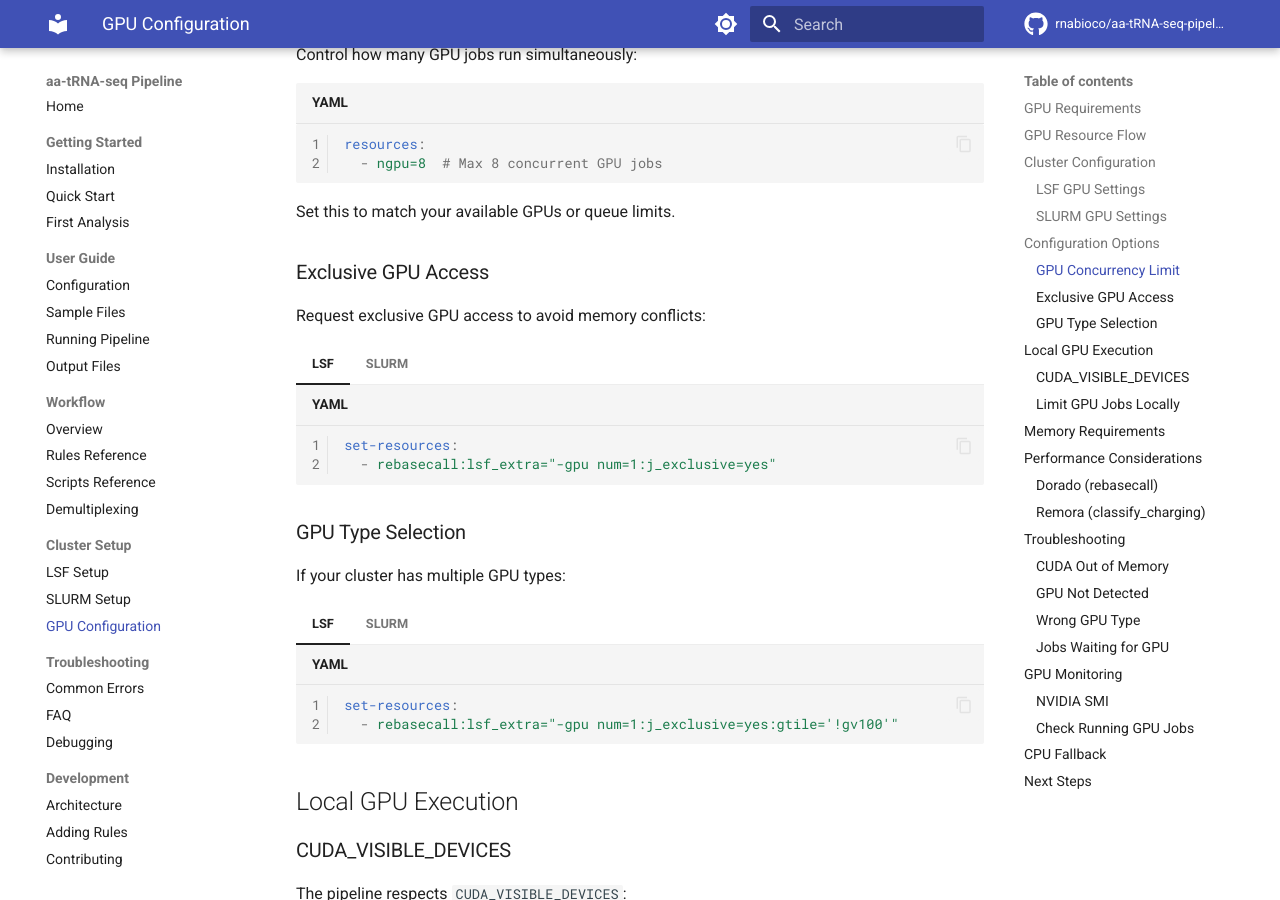
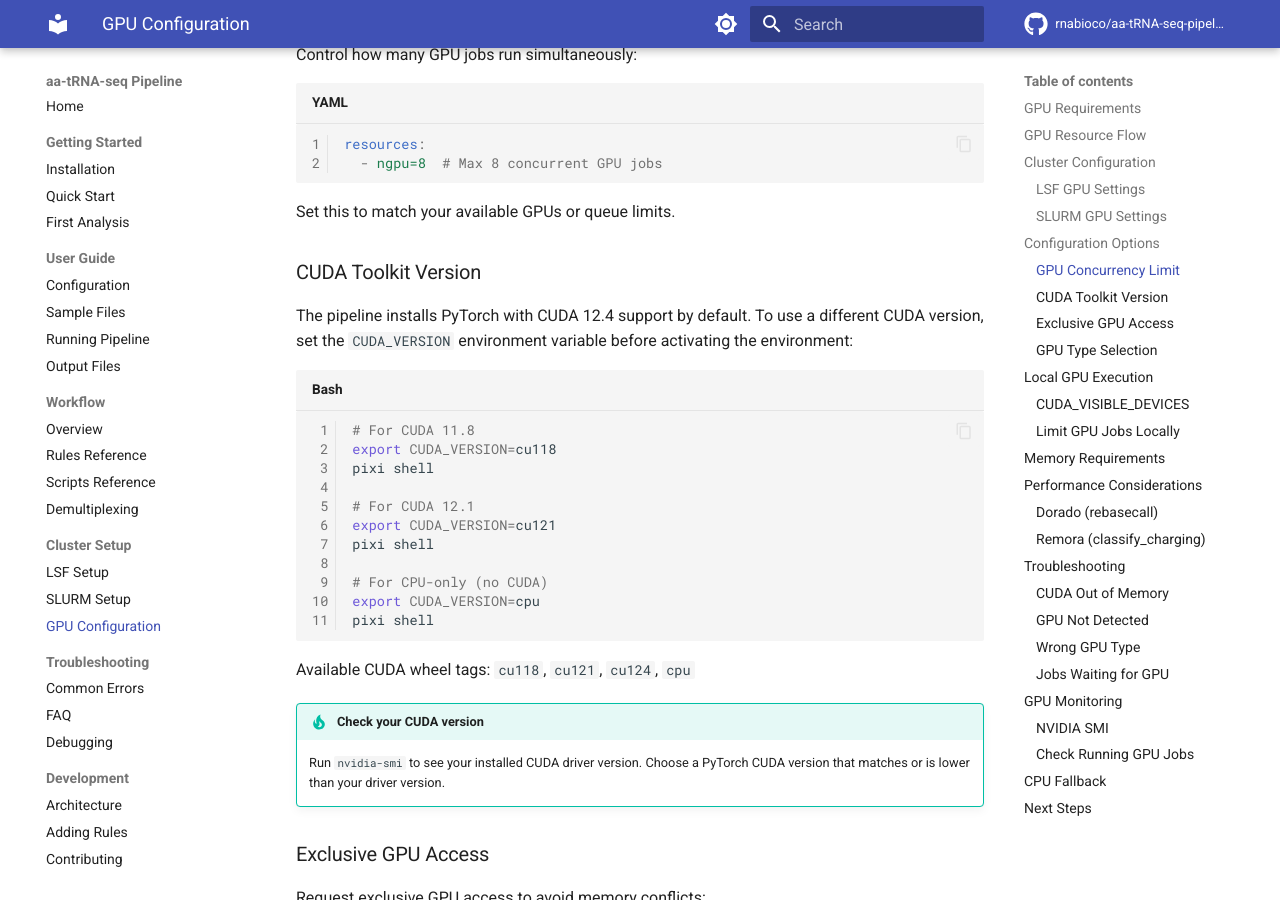
Before and after one commit to rnabioco/aa-tRNA-seq-pipeline, an MkDocs documentation site: the page built from docs/cluster/gpu-configuration.md, in a window 1280 px wide and 900 px high, scrolled down 1895 px. Built offline with MkDocs 1.6.1 and Material for MkDocs 9.7.7, drawn with Linux system fonts in a browser that asks for light colours; comment, search, counter and statistics services are not loaded.

Commit message:
fix: resolve GLIBCXX version errors with configurable CUDA support
- Add libstdcxx-ng dependency to ensure compatible C++ standard library
- Set LD_LIBRARY_PATH to use conda/pixi libstdc++ over system version
- Add CUDA_VERSION env var for configurable PyTorch wheel selection
- Fix warpdemux rule to run through pixi for correct environment
- Document CUDA version configuration in cluster GPU guide

````diff
--- a/docs/cluster/gpu-configuration.md
+++ b/docs/cluster/gpu-configuration.md
@@ -85,6 +85,29 @@
 ```
 
 Set this to match your available GPUs or queue limits.
+
+### CUDA Toolkit Version
+
+The pipeline installs PyTorch with CUDA 12.4 support by default. To use a different CUDA version, set the `CUDA_VERSION` environment variable before activating the environment:
+
+```bash
+# For CUDA 11.8
+export CUDA_VERSION=cu118
+pixi shell
+
+# For CUDA 12.1
+export CUDA_VERSION=cu121
+pixi shell
+
+# For CPU-only (no CUDA)
+export CUDA_VERSION=cpu
+pixi shell
+```
+
+Available CUDA wheel tags: `cu118`, `cu121`, `cu124`, `cpu`
+
+!!! tip "Check your CUDA version"
+    Run `nvidia-smi` to see your installed CUDA driver version. Choose a PyTorch CUDA version that matches or is lower than your driver version.
 
 ### Exclusive GPU Access
 
--- a/pixi.toml
+++ b/pixi.toml
@@ -27,6 +27,7 @@
 snakemake-executor-plugin-cluster-generic = "*"
 # ONT tools
 pod5 = "*"
+libstdcxx-ng = ">=12"
 ont-modkit = "*"
 # Linting tools
 ruff = "*"
@@ -88,7 +89,6 @@
 
 [feature.demux.tasks]
 install-warpdemux = { cmd = "[ -d resources/tools/WarpDemuX ] || git clone --recursive https://github.com/KleistLab/WarpDemuX.git resources/tools/WarpDemuX && uv pip install -e resources/tools/WarpDemuX", description = "Clone and install WarpDemuX" }
-warpdemux = { cmd = "warpdemux", env = { LD_LIBRARY_PATH = "$CONDA_PREFIX/lib:$LD_LIBRARY_PATH" } }
 dry-run-demux = { cmd = "snakemake -n --configfile=config/config-demux-test.yml", description = "Dry run demux test" }
 
 [environments]
````
Also changed, not shown: 2 other files.
